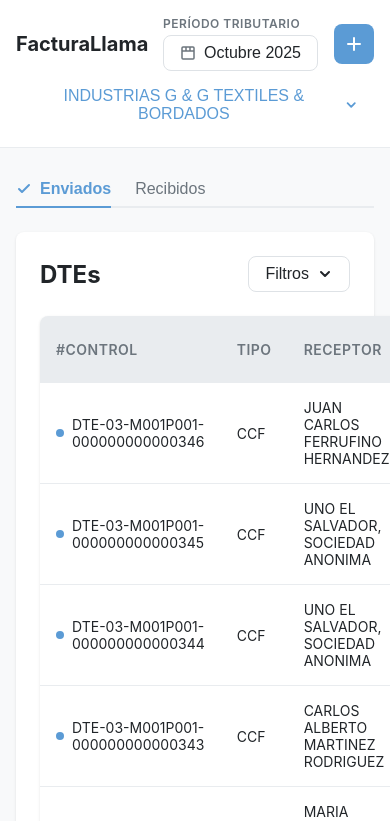
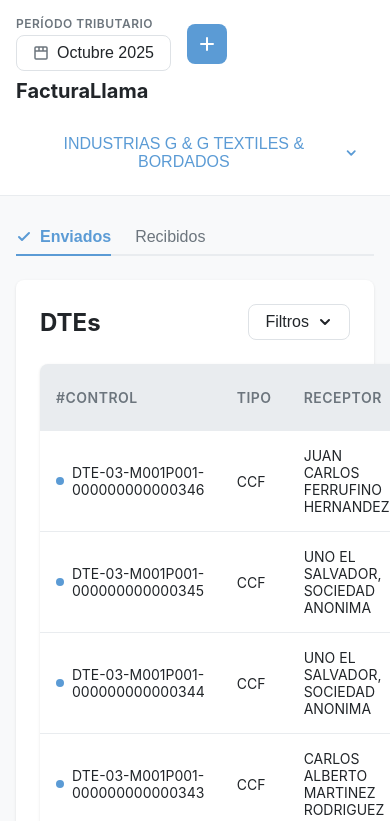
Before and after one commit to mrgomezsv/factura_llama_clon, an Angular app: page / in a window 390 px wide. Shown: the top 821 px of the page. Built offline with nearby package versions, Linux system fonts and the light colour scheme.

Commit message:
STYLE: Mover selector de empresa a la izquierda junto al logo

```diff
--- a/src/app/components/header/header.component.html
+++ b/src/app/components/header/header.component.html
@@ -1,12 +1,13 @@
 <header class="header">
   <div class="header-container">
-    <!-- Logo / Nombre App -->
-    <div class="header-logo">
-      <span class="logo-text">FacturaLlama</span>
-    </div>
+    <!-- Logo / Nombre App y Selector de Empresa -->
+    <div class="header-left">
+      <div class="header-logo">
+        <span class="logo-text">FacturaLlama</span>
+      </div>
 
-    <!-- Selector de Empresa -->
-    <div class="header-selector">
+      <!-- Selector de Empresa -->
+      <div class="header-selector">
       <button
         class="empresa-selector"
         (click)="toggleSelectorEmpresa()"
@@ -137,6 +138,7 @@
           </div>
         </div>
       }
+      </div>
     </div>
 
     <!-- Controles Derecha -->
--- a/src/app/components/header/header.component.scss
+++ b/src/app/components/header/header.component.scss
@@ -17,6 +17,12 @@
   gap: var(--spacing-lg);
 }
 
+.header-left {
+  display: flex;
+  align-items: center;
+  gap: var(--spacing-lg);
+}
+
 .header-logo {
   .logo-text {
     font-size: var(--font-size-xl);
@@ -26,9 +32,6 @@
 }
 
 .header-selector {
-  flex: 1;
-  display: flex;
-  justify-content: center;
   position: relative;
 }
 
@@ -61,8 +64,7 @@
 .dropdown-menu-empresa {
   position: absolute;
   top: calc(100% + var(--spacing-xs));
-  left: 50%;
-  transform: translateX(-50%);
+  left: 0;
   min-width: 320px;
   max-width: 400px;
   background-color: var(--color-bg-white);
@@ -207,10 +209,14 @@
     gap: var(--spacing-sm);
   }
 
-  .header-selector {
+  .header-left {
     order: 3;
     width: 100%;
-    justify-content: flex-start;
+    flex-wrap: wrap;
+  }
+
+  .header-selector {
+    width: 100%;
   }
 
   .header-controls {
```
